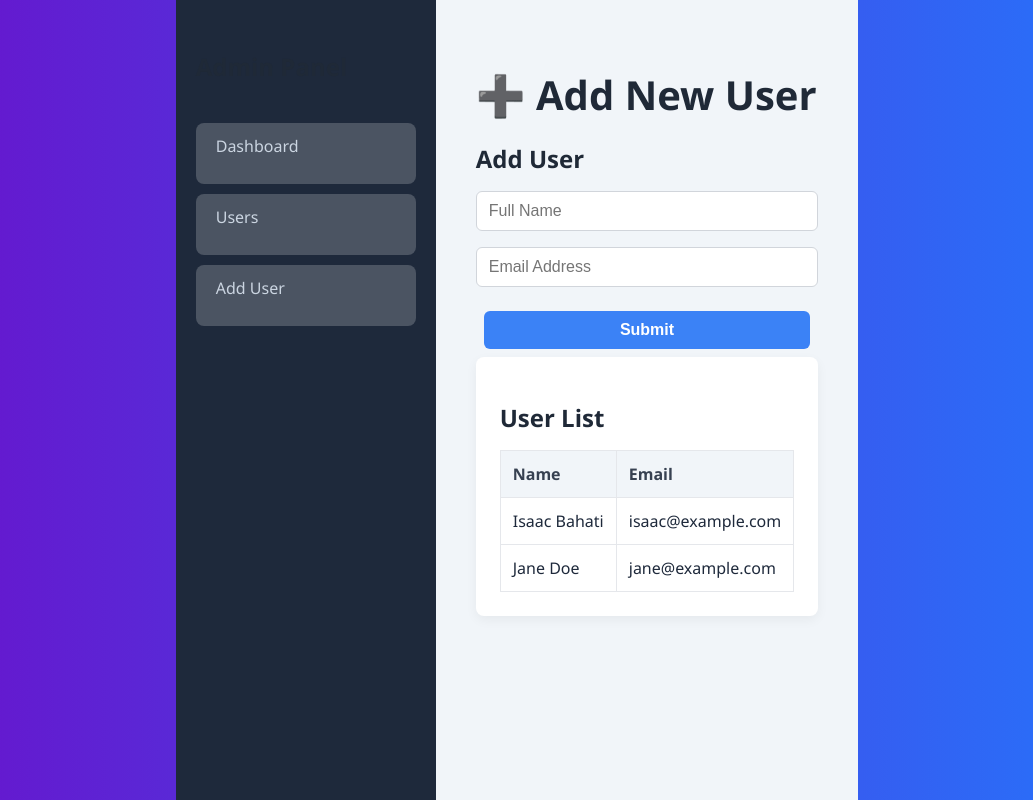
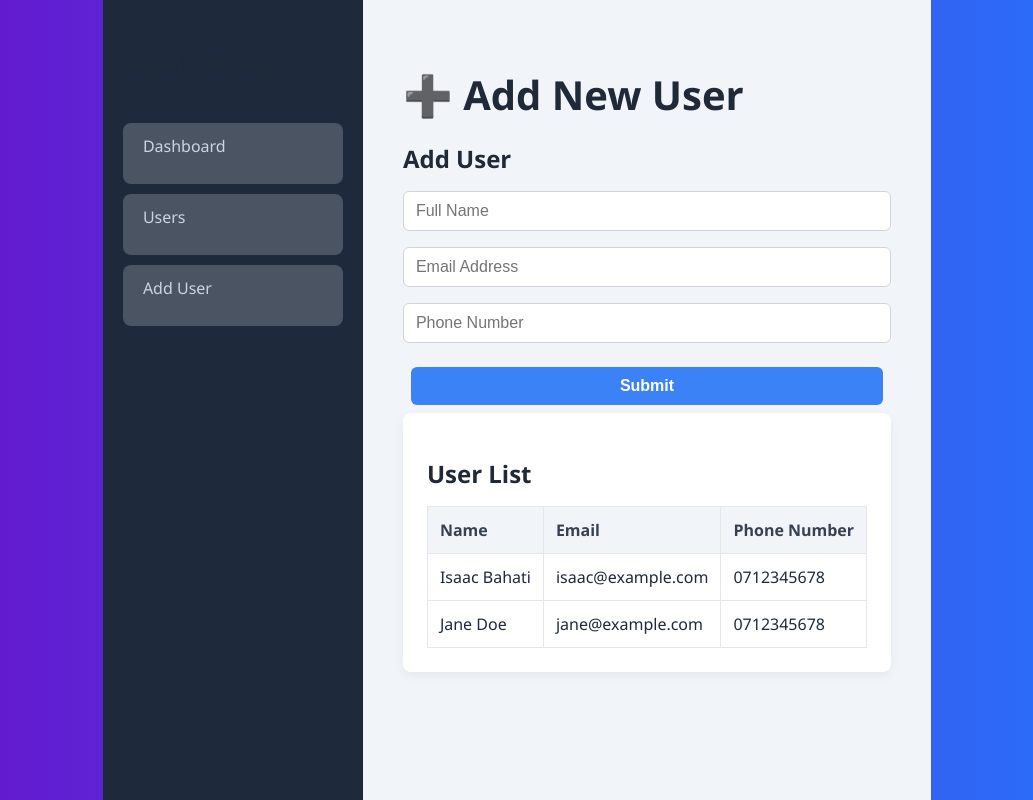
Before and after one commit to Bahati584/Frontend-dev, a React (Create React App) app: page /admin/add in a window 1280 px wide. Shown: the whole page, without its empty margins (123-1156 px from the left). Built offline with nearby package versions, Linux system fonts and the light colour scheme.

Commit message:
added changes

```diff
--- a/src/components/UserForm.js
+++ b/src/components/UserForm.js
@@ -19,6 +19,7 @@ const UserForm = () => {
       <form onSubmit={handleSubmit}>
         <input name="name" value={formData.name} onChange={handleChange} placeholder="Full Name" />
         <input name="email" value={formData.email} onChange={handleChange} placeholder="Email Address" />
+        <input name="number" value={formData.number} onChange={handleChange} placeholder="Phone Number" />
         <button type="submit">Submit</button>
       </form>
     </div>
--- a/src/components/UserList.js
+++ b/src/components/UserList.js
@@ -15,6 +15,7 @@ const UserList = () => {
           <tr>
             <th>Name</th>
             <th>Email</th>
+            <th>Phone Number</th>
           </tr>
         </thead>
         <tbody>
@@ -22,6 +23,7 @@ const UserList = () => {
             <tr key={idx}>
               <td>{user.name}</td>
               <td>{user.email}</td>
+              <td>{user.number}</td>
             </tr>
           ))}
         </tbody>
```
